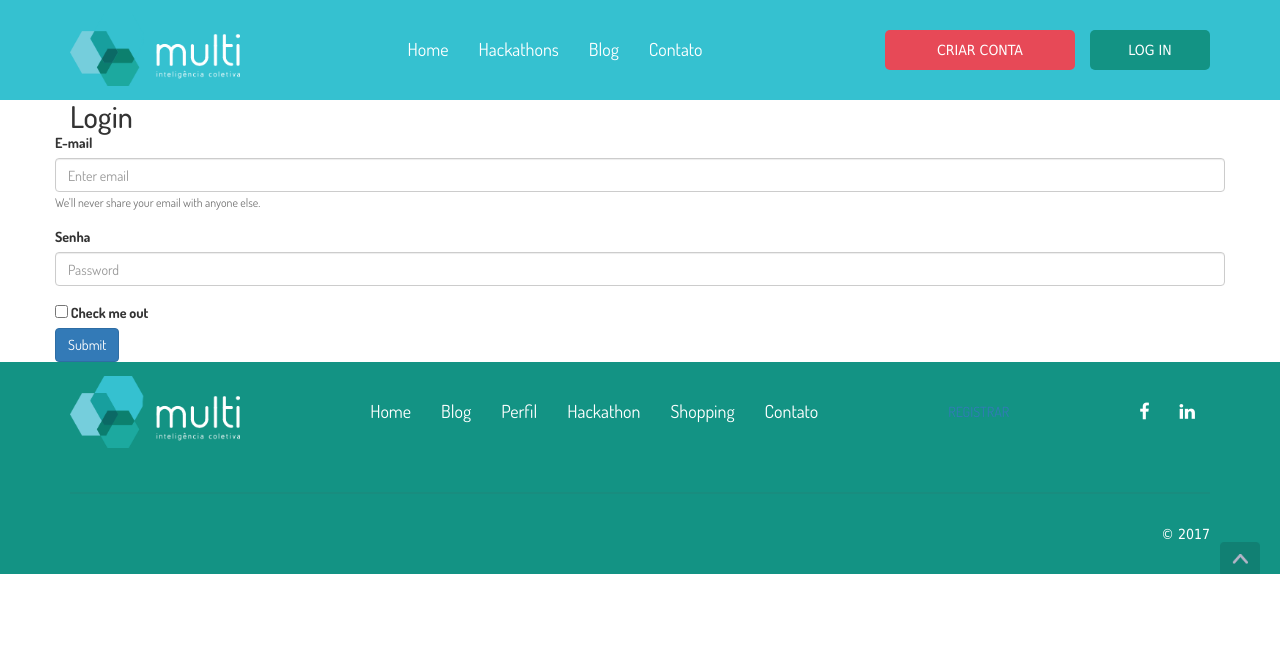
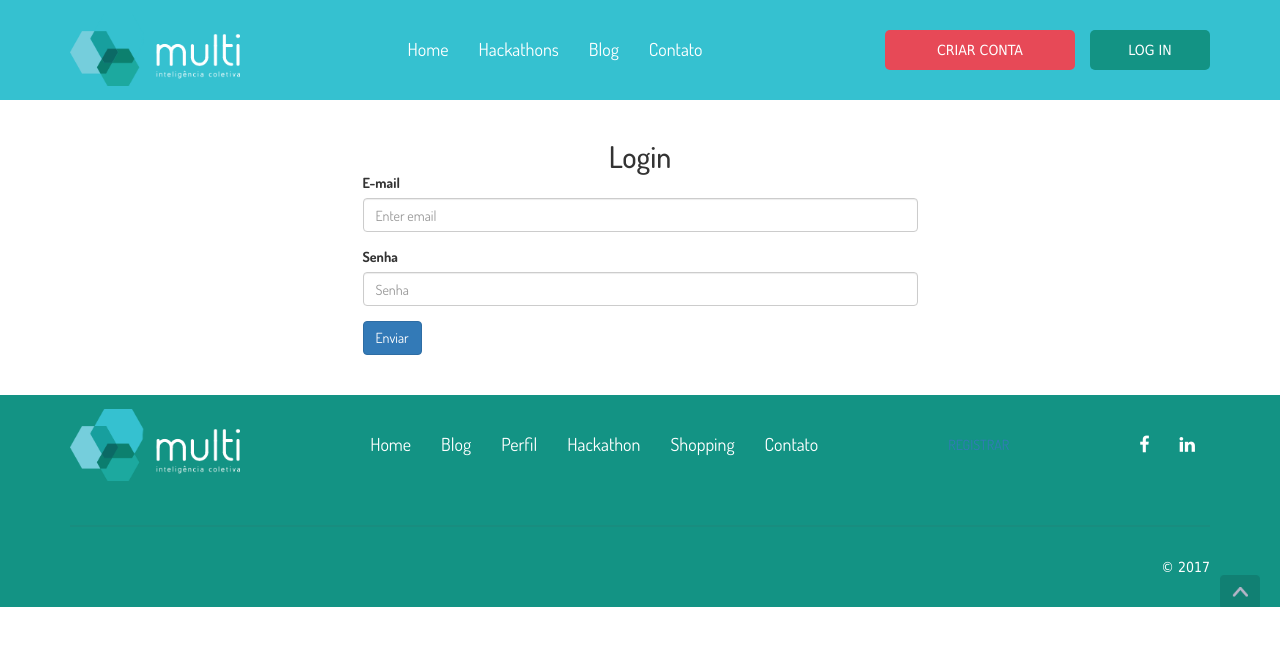
Before and after one commit to bmwti/multi-app, an Angular app in the folder projeto/: page /login in a window 1280 px wide. Shown: the top 646 px of the page. Built offline with nearby package versions, Linux system fonts and the light colour scheme.

Commit message:
Começando o componente de login

```diff
--- a/projeto/src/app/login/login.component.css
+++ b/projeto/src/app/login/login.component.css
@@ -0,0 +1,3 @@
+.login {
+  padding: 40px 0;
+}
--- a/projeto/src/app/login/login.component.html
+++ b/projeto/src/app/login/login.component.html
@@ -1,26 +1,21 @@
 <section class="login">
   <div class="container">
-    <h2 class="title">Login</h2>
+    <h2 class="title text-center">Login</h2>
 
     <div class="row">
+      <div class="col-md-6 center-block">
         <form>
           <div class="form-group">
             <label for="exampleInputEmail1">E-mail</label>
-          <input type="email" class="form-control" id="exampleInputEmail1" aria-describedby="emailHelp" placeholder="Enter email">
-          <small id="emailHelp" class="form-text text-muted">We'll never share your email with anyone else.</small>
+            <input type="email" class="form-control" id="exampleInputEmail1" name="email" aria-describedby="emailHelp" placeholder="Enter email">
           </div>
           <div class="form-group">
             <label for="exampleInputPassword1">Senha</label>
-          <input type="password" class="form-control" id="exampleInputPassword1" placeholder="Password">
+            <input type="password" class="form-control" id="exampleInputPassword1" name="senha" placeholder="Senha">
           </div>
-        <div class="form-check">
-          <label class="form-check-label">
-            <input type="checkbox" class="form-check-input">
-            Check me out
-          </label>
-        </div>
-        <button type="submit" class="btn btn-primary">Submit</button>
+          <button type="submit" class="btn btn-primary">Enviar</button>
         </form>
       </div>
     </div>
+  </div>
 </section>
--- a/projeto/src/styles.css
+++ b/projeto/src/styles.css
@@ -289,3 +289,8 @@ img {
   font-size: 16px;
   margin-right: 10px;
 }
+
+.center-block {
+  display: block;
+  float: none!important;
+}
```
Lines whose indentation alone changed are shown as unchanged.
